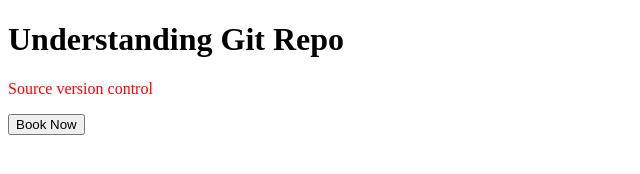
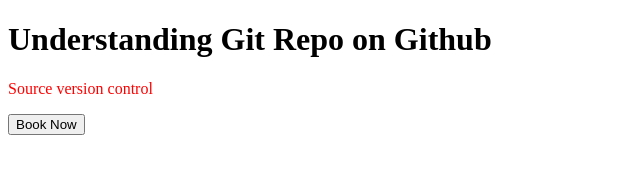
Before and after one commit to chalasani2899/git-training, a plain HTML site: page index.html in a window 1280 px wide. Shown: the whole page, without its empty margins (0-640 px from the left). Drawn offline with Linux system fonts and the light colour scheme.

Commit message:
modified h1 tag again

```diff
--- a/index.html
+++ b/index.html
@@ -3,7 +3,7 @@
 
 <body>
 
-    <h1>Understanding Git Repo</h1>
+    <h1>Understanding Git Repo on Github</h1>
     <p style="color:red">Source version control</p>
     <button>Book Now</button>
 
```
